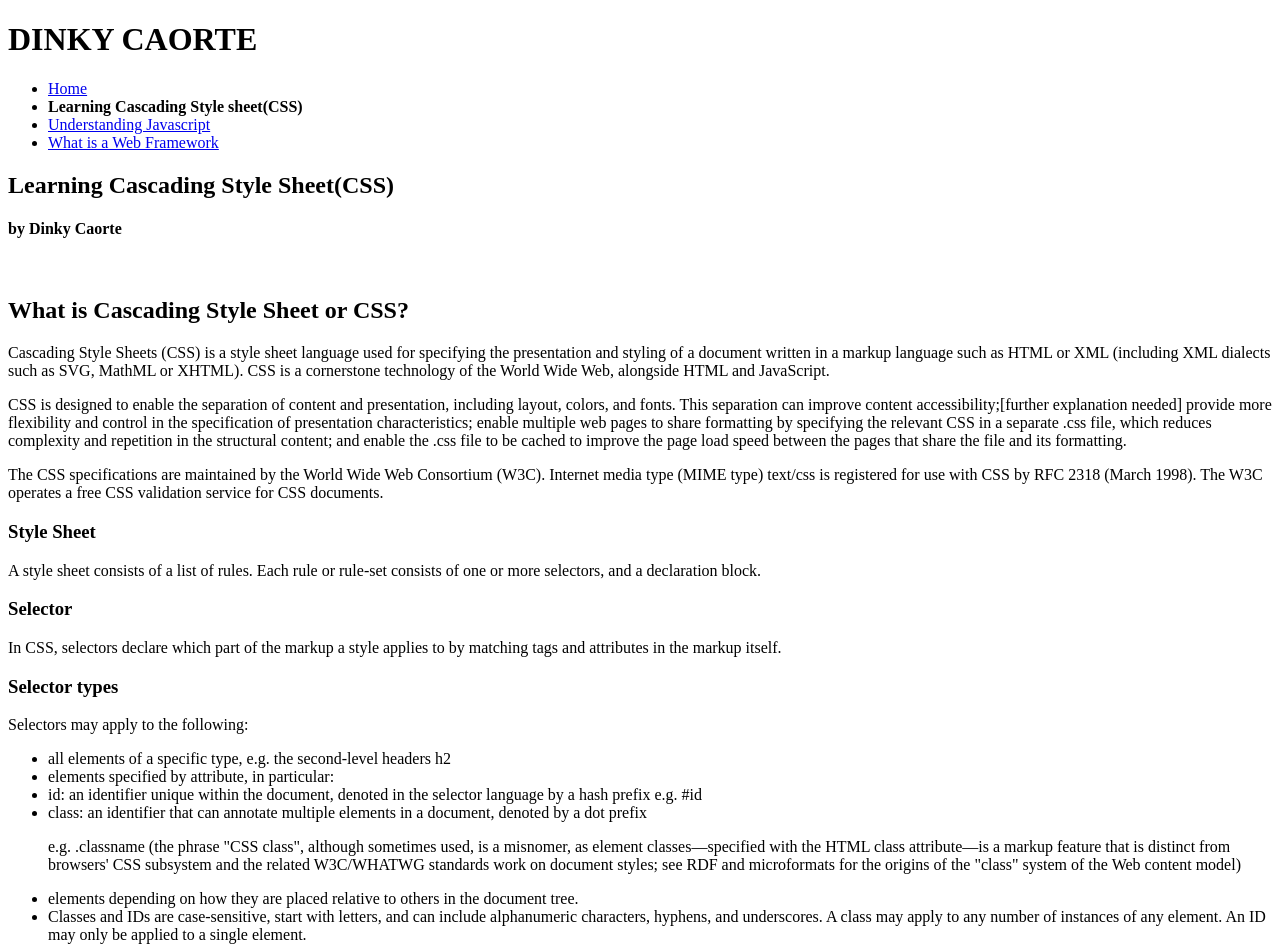
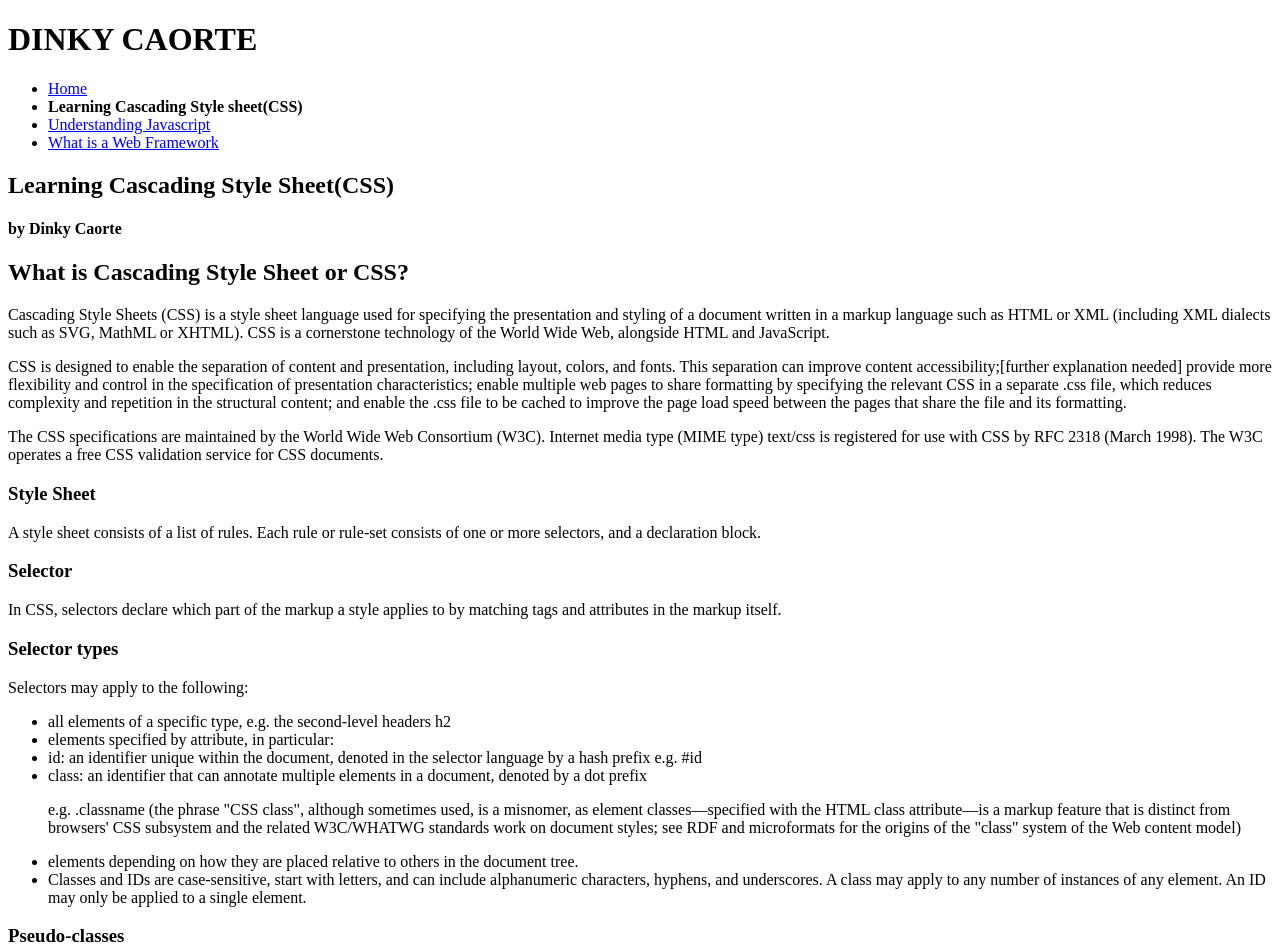
Before and after one commit to codespirelabsph/html_foundation_final, a plain HTML site: page css-blog.html in a window 1280 px wide. Shown: the top 950 px of the page. Drawn offline with Linux system fonts and the light colour scheme.

Commit message:
Update css-blog.html
deleting line break <br>

```diff
--- a/css-blog.html
+++ b/css-blog.html
@@ -17,7 +17,7 @@
 			</ul>
 		</nav>
 		<h2>Learning Cascading Style Sheet(CSS)</h1>
-		<h4> by Dinky Caorte</h4><br>
+		<h4> by Dinky Caorte</h4>
 	</header>
 	<article>
 
```
